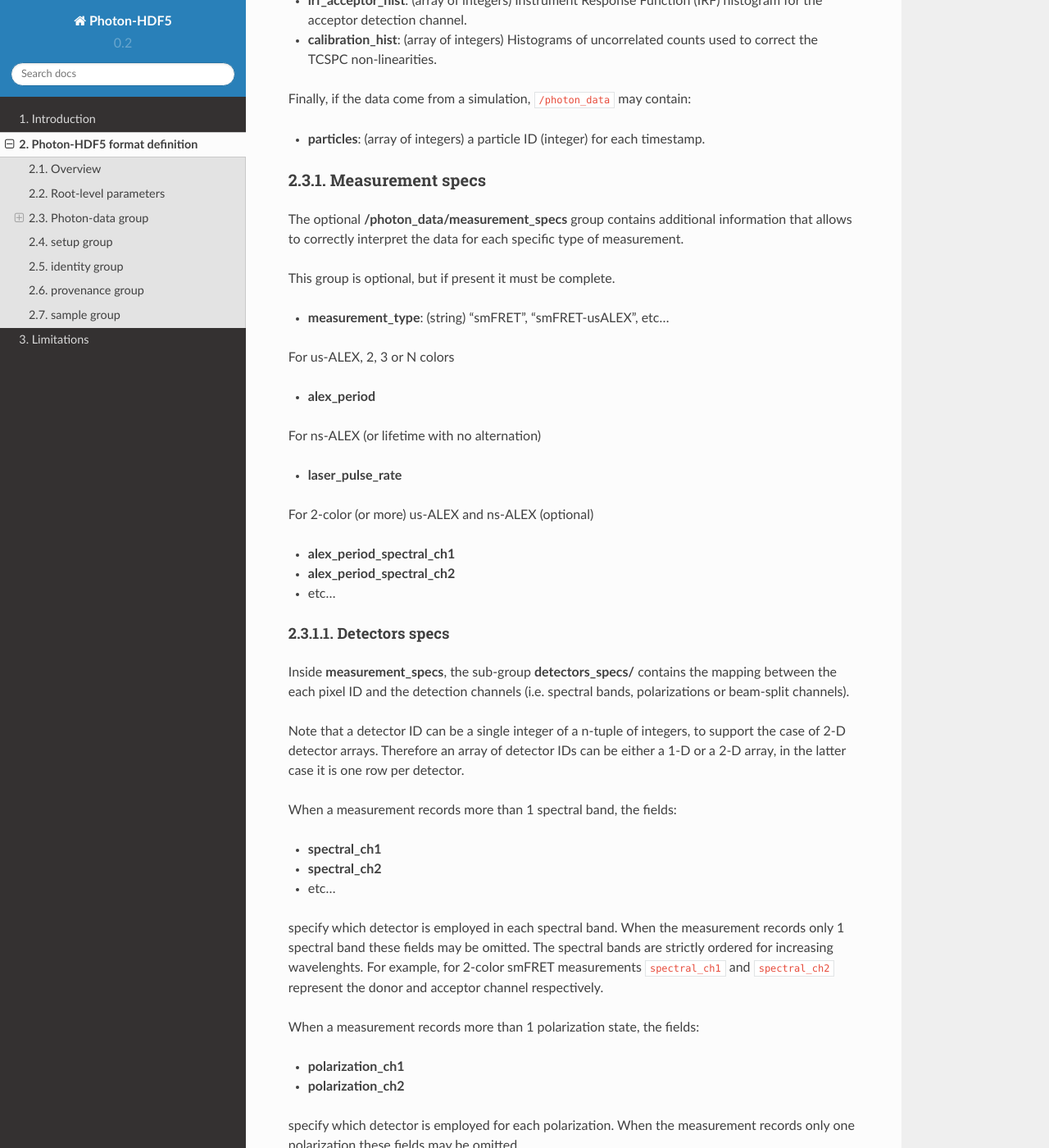
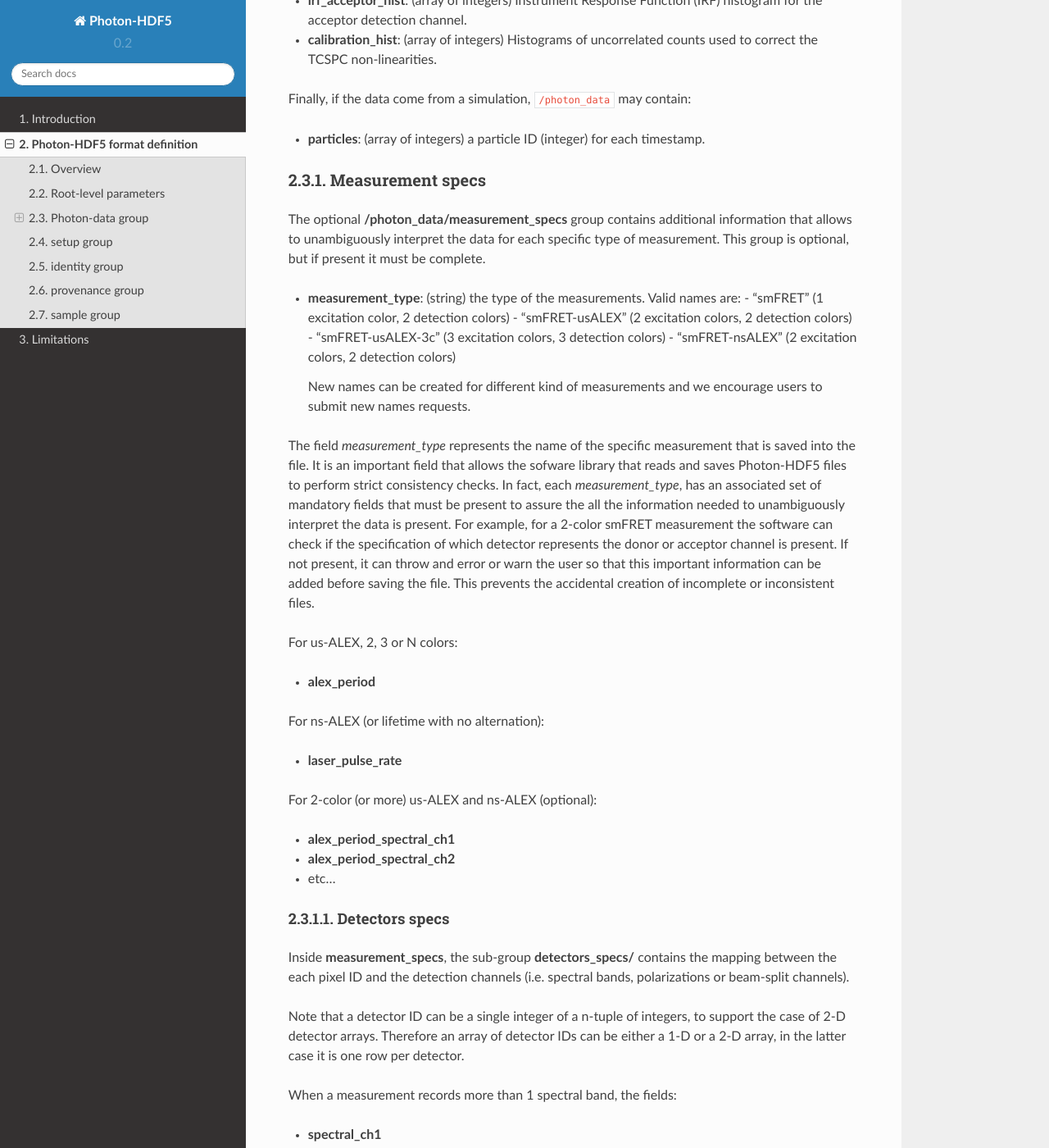
Before and after one commit to Photon-HDF5/photon-hdf5, a Sphinx documentation site: the page built from docs/phdata.rst, in a window 1280 px wide and 1400 px high, scrolled down 2136 px. Shown: the whole window at 82% size. Built offline with Sphinx 7.4.7 and the Read the Docs theme 2.0.0, drawn with Linux system fonts in a browser that asks for light colours; some of the changed text lies outside the part shown.

Commit message:
Update measurement_specs description

```diff
--- a/docs/phdata.rst
+++ b/docs/phdata.rst
@@ -5,7 +5,7 @@ Overview
 --------
 
 An overview of the data format is shown in the following figure
-(**outdated figure**):
+(**figure outdated**):
 
 .. figure:: /images/alex-photon-hdf5.png
     :align: center
@@ -42,14 +42,13 @@ Root-level parameters
 Photon-data group
 -----------------
 
+This section describes the layout and fields in the **/photon_data** group.
 
-This section illustrates the layout of the **/photon_data** group:
-
-Mandatory:
+Mandatory fields:
 
 - **timestamps**: (array) the photon timestamps.
 - **timestamps_specs/**
-    - **timestamps_unit**
+    - **timestamps_unit**: (float) timestamps units in *seconds*.
 
 Optional if there is only 1 detector, otherwise mandatory:
 
@@ -82,22 +81,41 @@ Measurement specs
 ^^^^^^^^^^^^^^^^^
 
 The optional **/photon_data/measurement_specs** group contains additional
-information that allows to correctly interpret the data for each specific
-type of measurement.
+information that allows to unambiguously interpret the data for each specific
+type of measurement. This group is optional, but if present it must be complete.
 
-This group is optional, but if present it must be complete.
+- **measurement_type**: (string) the type of the measurements. Valid names
+  are:
+  - "smFRET" (1 excitation color, 2 detection colors)
+  - "smFRET-usALEX" (2 excitation colors, 2 detection colors)
+  - "smFRET-usALEX-3c" (3 excitation colors, 3 detection colors)
+  - "smFRET-nsALEX" (2 excitation colors, 2 detection colors)
 
-- **measurement_type**: (string) "smFRET", "smFRET-usALEX", etc...
+  New names can be created for different kind of measurements and we
+  encourage users to submit new names requests.
 
-For us-ALEX, 2, 3 or N colors
+The field *measurement_type* represents the name of the specific measurement
+that is saved into the file. It is an important field that allows the sofware
+library that reads and saves Photon-HDF5 files to perform strict consistency
+checks.
+In fact, each *measurement_type*, has an associated set of mandatory fields
+that must be present to assure the all the information needed to
+unambiguously interpret the data is present.
+For example, for a 2-color smFRET measurement the software can check if
+the specification of which detector represents the donor or acceptor channel
+is present. If not present, it can throw and error or warn the user so that
+this important information can be added before saving the file.
+This prevents the accidental creation of incomplete or inconsistent files.
+
+For us-ALEX, 2, 3 or N colors:
 
 - **alex_period**
 
-For ns-ALEX (or lifetime with no alternation)
+For ns-ALEX (or lifetime with no alternation):
 
 - **laser_pulse_rate**
 
-For 2-color (or more) us-ALEX and ns-ALEX (optional)
+For 2-color (or more) us-ALEX and ns-ALEX (optional):
 
 - **alex_period_spectral_ch1**
 - **alex_period_spectral_ch2**
```
